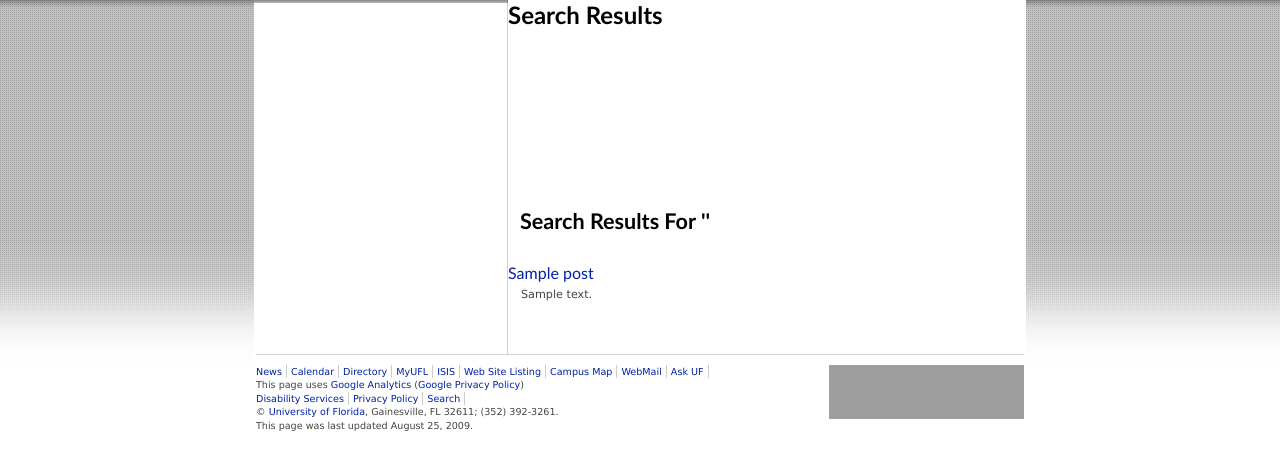
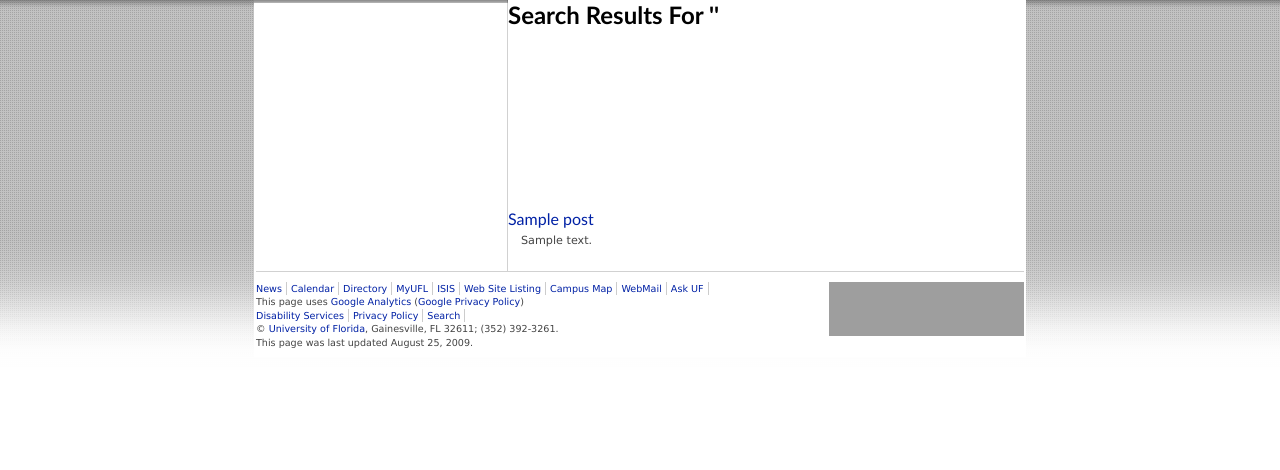
Before and after one commit to dwc/ufl-wordpress-template-a, a WordPress theme: template themes/uf-template-a/trunk/search.php in a window 1280 px wide. Shown: the part 41-511 px from the top of the page. Run offline with PHP 8.4 and a stand-in for WordPress, Linux system fonts and the light colour scheme; the site name, menu and one post (Sample post) are stand-ins, and other content is empty; grey boxes are pictures that could not be loaded.

Commit message:
Search page

```diff
--- a/themes/uf-template-a/trunk/css/search.css
+++ b/themes/uf-template-a/trunk/css/search.css
@@ -1,9 +1,20 @@
 .date{background:#eee;padding:2px 2px 2px 8px;}
 
-.navigation {padding:4px 0 25px 0;margin-left: 15px; width: 501px; display:block; float:left;}
-.alignleft, .alignright { padding: 0px; margin: 0; float: left; font-size:16px; border:1px blue;}
+#content li {
+margin: 0;
+padding: 0;
+}
 
-.alignleft {margin-right:15px;}
+.navigation li {
+list-style-type: none;
+margin: 0;
+display: inline;
+font-size: 16px;
+}
+
+.alignleft a {
+margin: 0 13px 0 0;
+}
 
 .post {margin-bottom:05px;}
 
--- a/themes/uf-template-a/trunk/search.php
+++ b/themes/uf-template-a/trunk/search.php
@@ -2,12 +2,11 @@
 <?php     get_header(); ?>
 
 	<div id="content">
-	        <h2 id="secHeader" title="Search Results"><span></span>Search Results</h2>
-		<h3>Search Results For '<?php the_search_query(); ?>'</h3>
+	        <div id="secHeader" title="Search Results"><span></span><h2>Search Results For '<?php the_search_query(); ?>'</h2></div>
 
-		<div class="navigation">
-	   <div class="alignleft"><?php next_posts_link('&laquo; Previous '); ?></div><div class="alignright"><?php previous_posts_link('Next  &raquo;'); ?></div>
-		</div>
+		   <ul class="navigation">
+		       <li class="alignleft"><?php next_posts_link('&laquo; Previous '); ?></li><li class="alignright"><?php previous_posts_link('Next  &raquo;'); ?></li>
+		   </ul>
 
 <?php     while (have_posts()): the_post(); ?>
 		<div class="post">
@@ -23,9 +22,9 @@
 		</div>
 <?php     endwhile; ?>
 
-		<div class="navigation">
-	   <div class="alignleft"><?php next_posts_link('&laquo; Previous '); ?></div><div class="alignright"><?php previous_posts_link('Next  &raquo;'); ?></div>
-		</div>
+		   <ul class="navigation">
+		       <li class="alignleft"><?php next_posts_link('&laquo; Previous '); ?></li><li class="alignright"><?php previous_posts_link('Next  &raquo;'); ?></li>
+		   </ul>
 
 	</div><!-- #content -->
 
```
